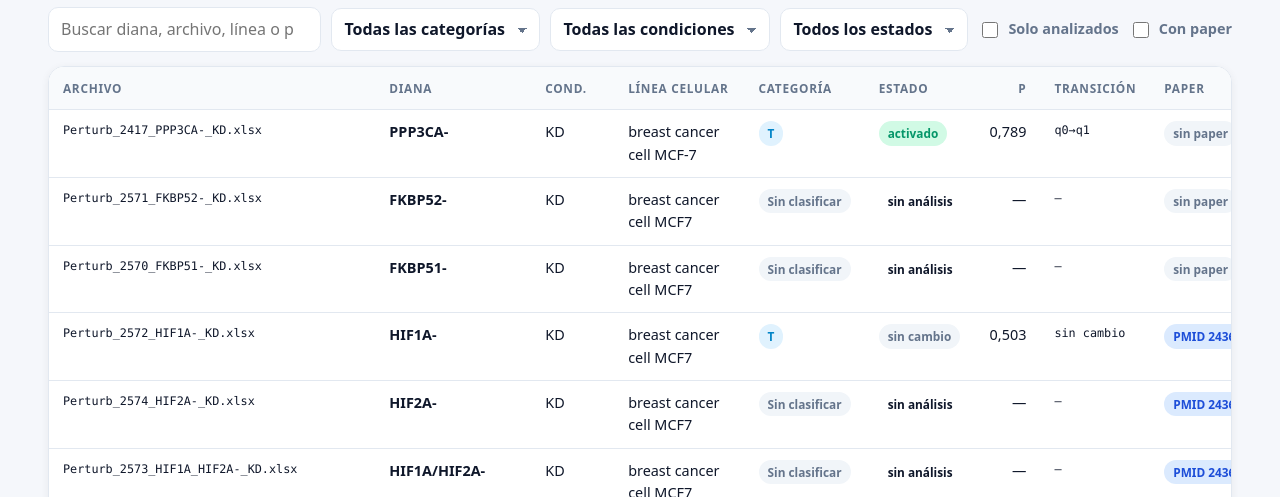
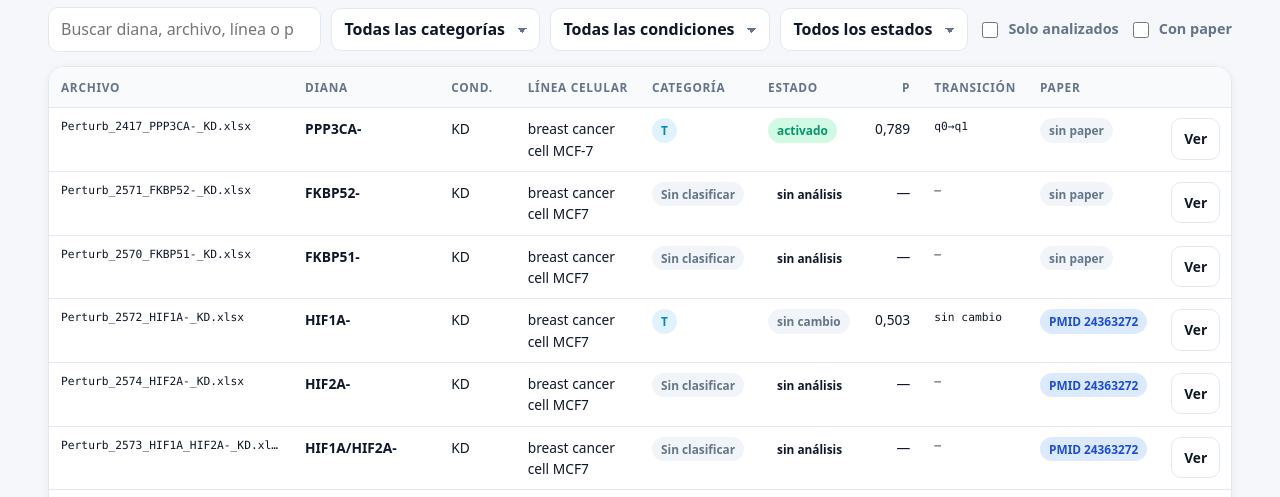
Before and after one commit to AndrysDM/perturbatlas-web, a plain HTML site: page experiments.html in a window 1280 px wide. Shown: the part 292-789 px from the top of the page. Drawn offline with Linux system fonts and the light colour scheme.

Commit message:
Ajusta el ancho de la tabla de experimentos y trunca nombres largos

```diff
--- a/assets/app.js
+++ b/assets/app.js
@@ -297,10 +297,10 @@ function renderExperiments() {
       const category = item.category || (item.n_targets > 1 ? 'Multi' : 'Sin');
       const probability = item.probability === null ? '—' : fmt(item.probability, 3);
       return `<tr>
-        <td class="mono">${esc(item.filename)}</td>
+        <td class="mono"><span class="filename" title="${esc(item.filename)}">${esc(item.filename)}</span></td>
         <td><strong>${esc(item.target || '—')}</strong></td>
         <td>${esc(item.condition || '—')}</td>
-        <td>${esc(item.cell_line || '—')}</td>
+        <td><span class="cell-line" title="${esc(item.cell_line || '')}">${esc(item.cell_line || '—')}</span></td>
         <td>${categoryBadge(category)}</td>
         <td>${stateBadge(item.state, item.reason)}</td>
         <td class="num">${probability}</td>
--- a/assets/style.css
+++ b/assets/style.css
@@ -205,6 +205,19 @@ tbody tr:last-child td { border-bottom: 0; }
 td.num, th.num { text-align: right; font-variant-numeric: tabular-nums; }
 .mono { font-family: ui-monospace, SFMono-Regular, Menlo, Consolas, monospace; font-size: .82em; }
 
+.filename {
+  display: inline-block;
+  max-width: 220px;
+  overflow: hidden;
+  text-overflow: ellipsis;
+  white-space: nowrap;
+  vertical-align: bottom;
+}
+.cell-line { display: inline-block; max-width: 185px; }
+.table-wrap table { font-size: .86rem; }
+.table-wrap tbody td { padding: 10px 12px; }
+.table-wrap thead th { padding: 11px 12px; }
+
 .badge {
   display: inline-flex;
   align-items: center;
```
